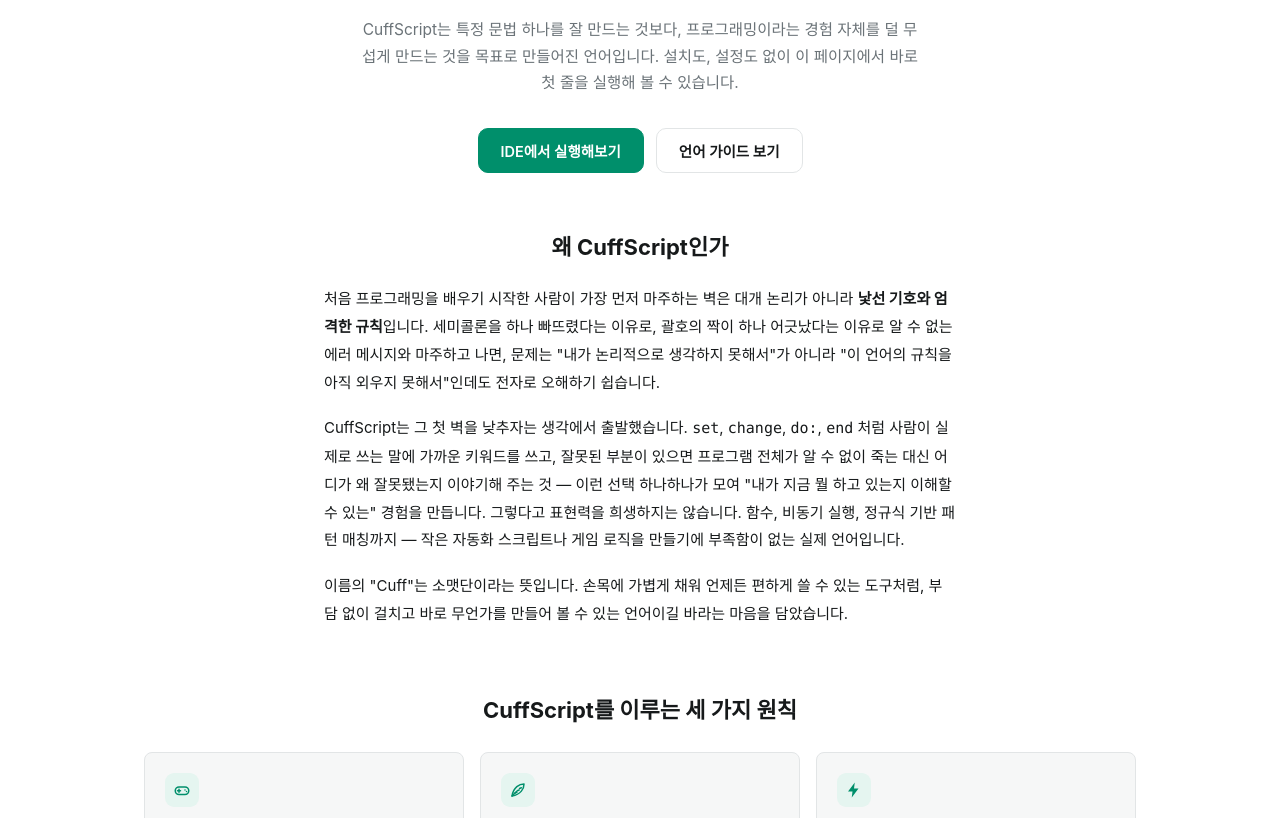
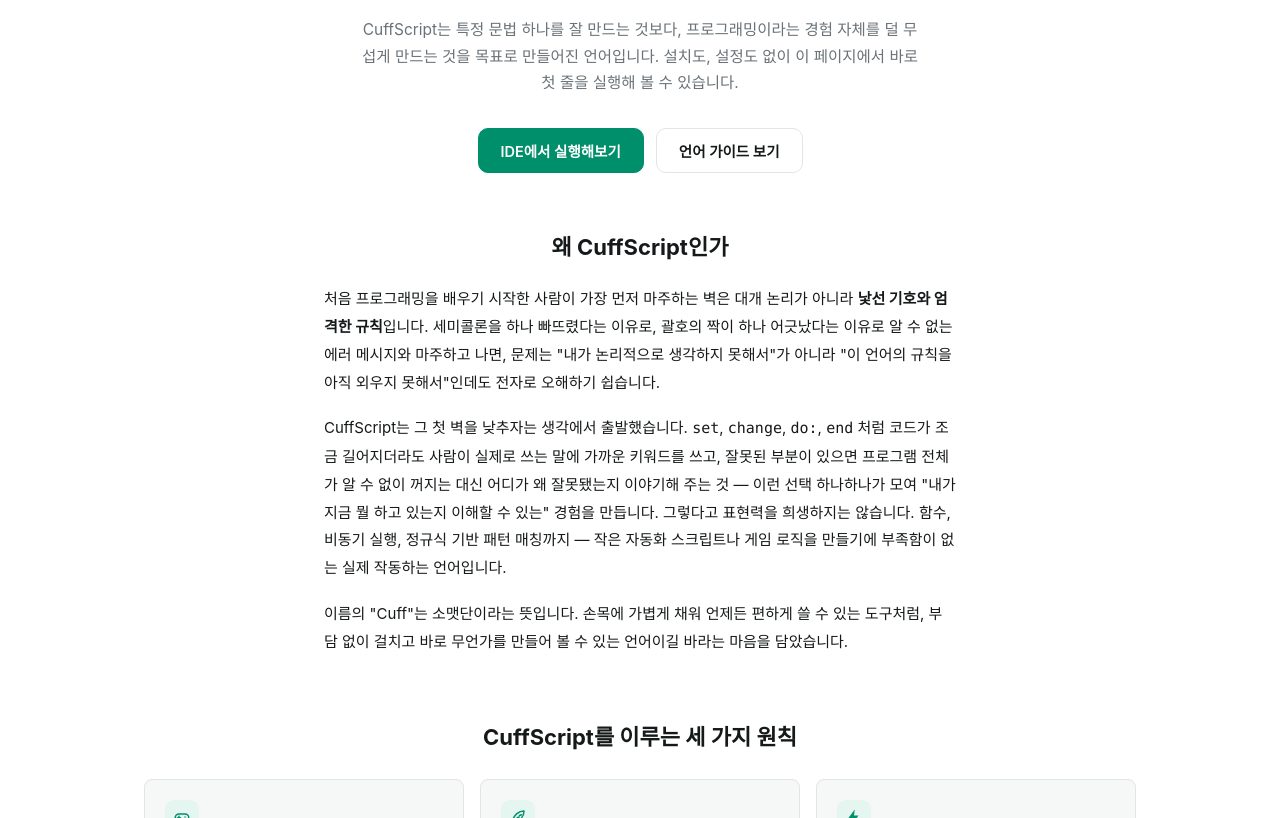
Before and after one commit to cuffscript/site, a website built with Vite: page index.html in a window 1280 px wide. Shown: the part 282-1100 px from the top of the page. Built offline with nearby package versions, Linux system fonts and the light colour scheme.

Commit message:
index.html 업데이트

```diff
--- a/index.html
+++ b/index.html
@@ -42,12 +42,12 @@
                 </p>
                 <p>
                     CuffScript는 그 첫 벽을 낮추자는 생각에서 출발했습니다. <code>set</code>,
-                    <code>change</code>, <code>do:</code>, <code>end</code> 처럼 사람이 실제로
+                    <code>change</code>, <code>do:</code>, <code>end</code> 처럼 코드가 조금 길어지더라도 사람이 실제로
                     쓰는 말에 가까운 키워드를 쓰고, 잘못된 부분이 있으면 프로그램 전체가 알 수 없이
-                    죽는 대신 어디가 왜 잘못됐는지 이야기해 주는 것 — 이런 선택 하나하나가 모여
+                    꺼지는 대신 어디가 왜 잘못됐는지 이야기해 주는 것 — 이런 선택 하나하나가 모여
                     "내가 지금 뭘 하고 있는지 이해할 수 있는" 경험을 만듭니다. 그렇다고 표현력을
                     희생하지는 않습니다. 함수, 비동기 실행, 정규식 기반 패턴 매칭까지 — 작은
-                    자동화 스크립트나 게임 로직을 만들기에 부족함이 없는 실제 언어입니다.
+                    자동화 스크립트나 게임 로직을 만들기에 부족함이 없는 실제 작동하는 언어입니다.
                 </p>
                 <p>
                     이름의 "Cuff"는 소맷단이라는 뜻입니다. 손목에 가볍게 채워 언제든 편하게 쓸 수
```
